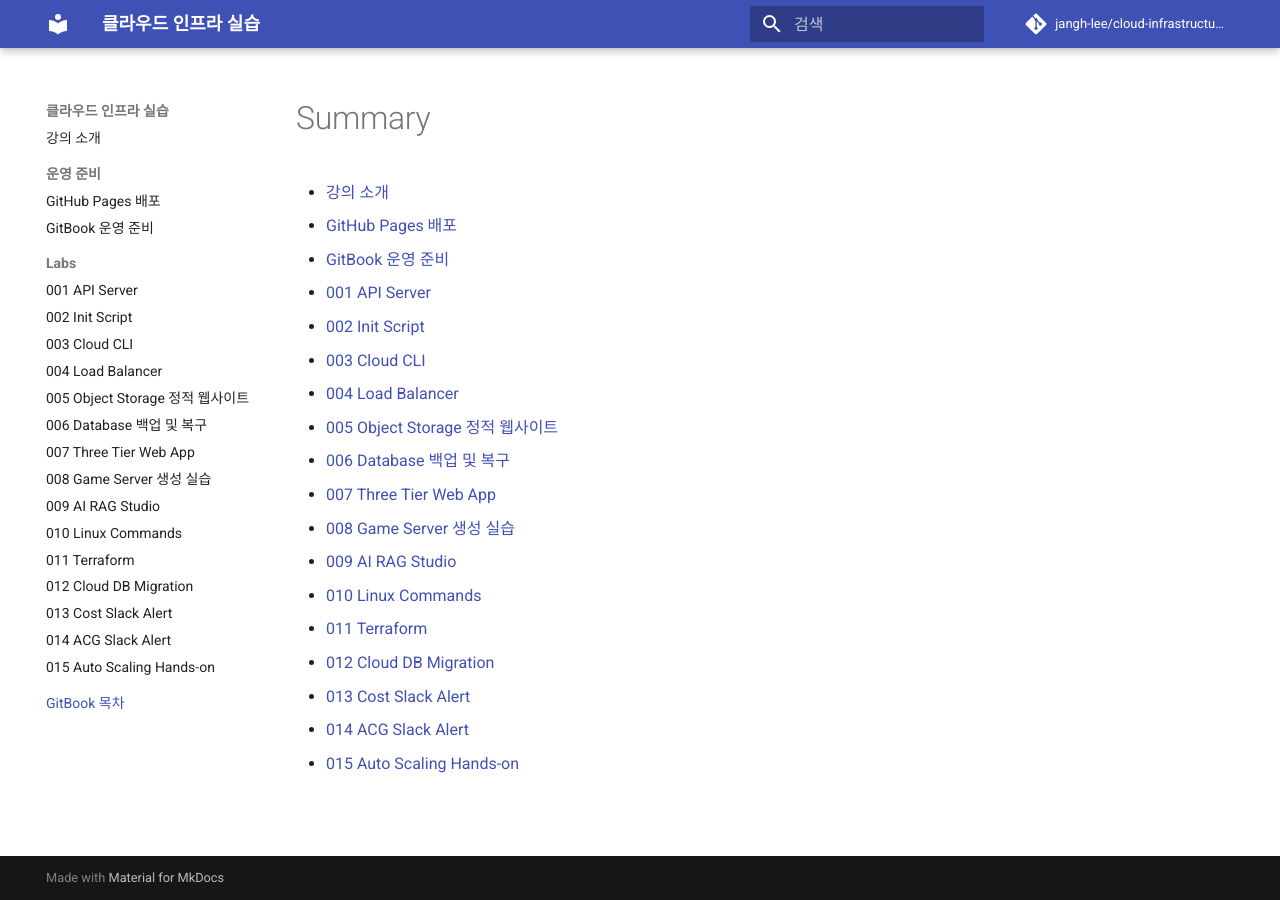
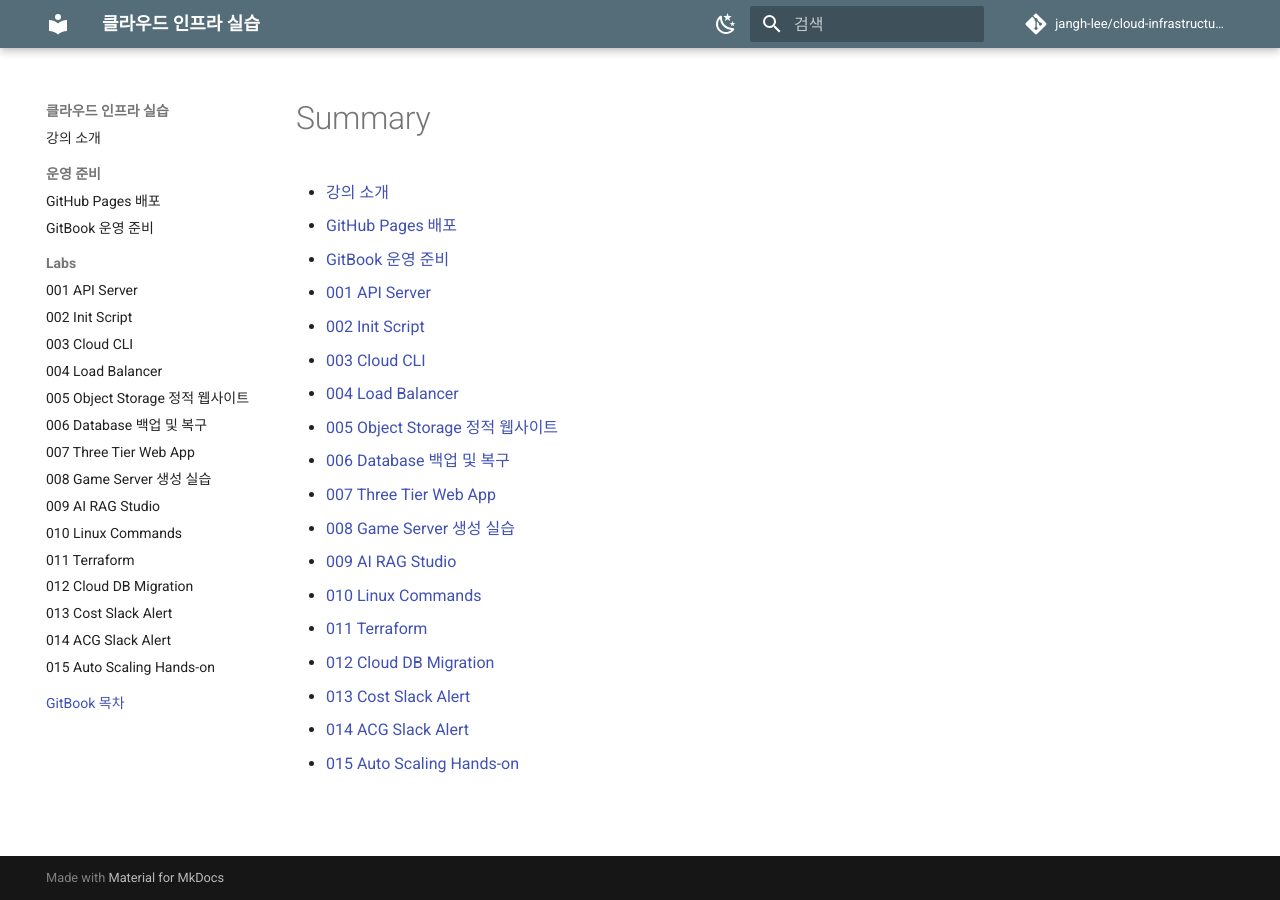
Before and after one commit to jangh-lee/cloud-infrastructure-lecture-example, an MkDocs documentation site: the page built from gitbook/SUMMARY.md, in a window 1280 px wide. Built offline with MkDocs 1.6.1 and Material for MkDocs 9.7.7, drawn with Linux system fonts in a browser that asks for light colours; comment, search, counter and statistics services are not loaded.

Commit message:
Add light and dark theme toggle to docs

```diff
--- a/mkdocs.yml
+++ b/mkdocs.yml
@@ -8,6 +8,21 @@
 theme:
   name: material
   language: ko
+  palette:
+    - media: "(prefers-color-scheme: light)"
+      scheme: default
+      primary: blue grey
+      accent: teal
+      toggle:
+        icon: material/weather-night
+        name: 다크 모드로 전환
+    - media: "(prefers-color-scheme: dark)"
+      scheme: slate
+      primary: black
+      accent: cyan
+      toggle:
+        icon: material/weather-sunny
+        name: 라이트 모드로 전환
   features:
     - navigation.sections
     - navigation.expand
```
